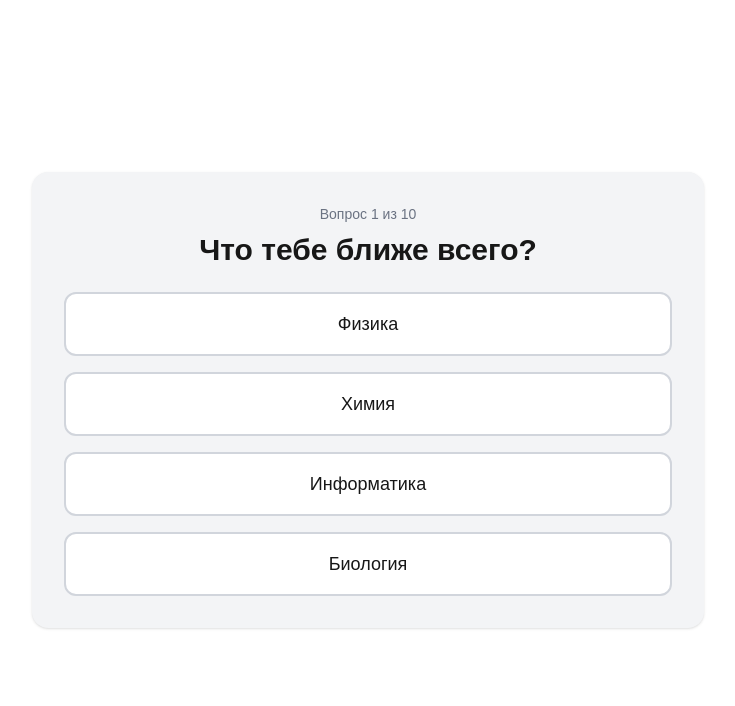
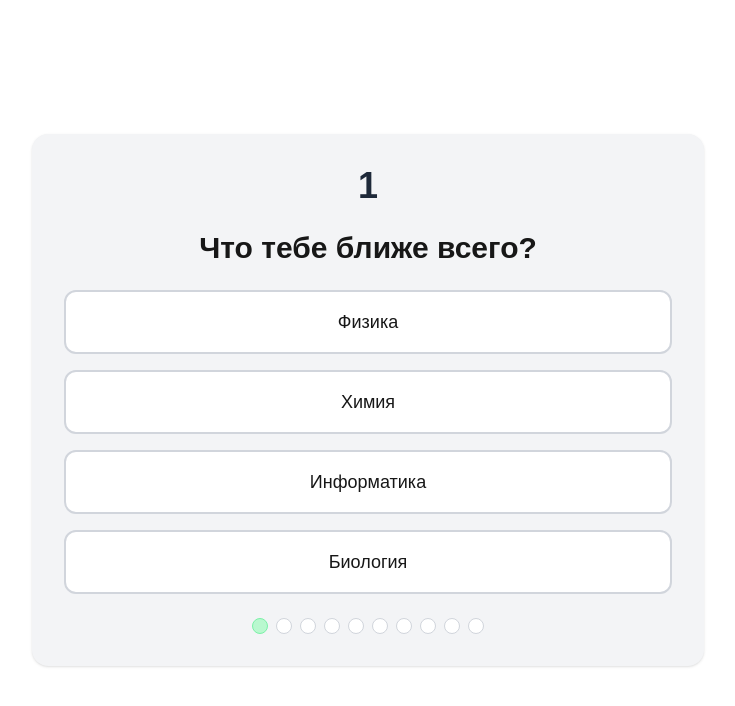
Before and after one commit to InANNWeTrust/graduate, a Next.js app: page / in a window 1280 px wide. Shown: the top 706 px of the page, without its empty margins (272-1007 px from the left). Built offline with nearby package versions, Linux system fonts and the light colour scheme.

Commit message:
✨ добавлен прогресс кружками и задержка перехода

```diff
--- a/src/app/page.tsx
+++ b/src/app/page.tsx
@@ -30,44 +30,27 @@ const rules = [
   { keyword: 'физика', direction: 'Ядерные физика и технологии' },
   { keyword: 'радиаци', direction: 'Ядерные физика и технологии' },
   { keyword: 'нейтрон', direction: 'Ядерные физика и технологии' },
-  { keyword: 'защитные оболочки', direction: 'Ядерные физика и технологии' },
   { keyword: 'реактор', direction: 'Ядерные реакторы и материалы' },
   { keyword: 'топливо', direction: 'Ядерные реакторы и материалы' },
-  { keyword: 'реакторный зал', direction: 'Ядерные реакторы и материалы' },
+  { keyword: 'уран', direction: 'Химическая технология материалов современной энергетики' },
   { keyword: 'реагент', direction: 'Химическая технология' },
   { keyword: 'вещество', direction: 'Химическая технология' },
-  { keyword: 'синтез', direction: 'Химическая технология' },
-  { keyword: 'переработка урана', direction: 'Химическая технология материалов современной энергетики' },
-  { keyword: 'энергетики', direction: 'Химическая технология материалов современной энергетики' },
-  { keyword: 'уран', direction: 'Химическая технология материалов современной энергетики' },
+  { keyword: 'биомедицина', direction: 'Биотехнические системы и технологии' },
   { keyword: 'организм', direction: 'Биотехнические системы и технологии' },
-  { keyword: 'здоровье', direction: 'Биотехнические системы и технологии' },
-  { keyword: 'биомедицина', direction: 'Биотехнические системы и технологии' },
-  { keyword: 'биосенсор', direction: 'Биотехнические системы и технологии' },
-  { keyword: 'живым существам', direction: 'Биотехнические системы и технологии' },
   { keyword: 'микроконтроллер', direction: 'Электроника и наноэлектроника' },
   { keyword: 'электроника', direction: 'Электроника и наноэлектроника' },
-  { keyword: 'схемами', direction: 'Электроника и наноэлектроника' },
   { keyword: 'физическая установка', direction: 'Электроника и автоматика физических установок' },
-  { keyword: 'сигнальные индикаторы', direction: 'Электроника и автоматика физических установок' },
   { keyword: 'автоматика', direction: 'Электроника и автоматика физических установок' },
   { keyword: 'контроль', direction: 'Инженерия неразрушающего контроля' },
   { keyword: 'дефекты', direction: 'Инженерия неразрушающего контроля' },
-  { keyword: 'диагностика', direction: 'Инженерия неразрушающего контроля' },
   { keyword: 'нано', direction: 'Наноинженерия' },
-  { keyword: 'наномир', direction: 'Наноинженерия' },
   { keyword: 'микроустройства', direction: 'Наноинженерия' },
   { keyword: 'математика', direction: 'Прикладные математика и физика' },
-  { keyword: 'аналитически', direction: 'Прикладные математика и физика' },
   { keyword: 'формула', direction: 'Прикладные математика и физика' },
   { keyword: 'информатика', direction: 'Информационные системы и технологии' },
   { keyword: 'данных', direction: 'Информационные системы и технологии' },
-  { keyword: 'цифровых решений', direction: 'Информационные системы и технологии' },
   { keyword: 'качество', direction: 'Управление качеством' },
-  { keyword: 'производстве', direction: 'Управление качеством' },
-  { keyword: 'надёжность', direction: 'Управление качеством' },
   { keyword: 'инновации', direction: 'Инноватика' },
-  { keyword: 'интерфейс', direction: 'Инноватика' },
   { keyword: 'цифровой двойник', direction: 'Инноватика' },
 ];
 
@@ -97,6 +80,8 @@ export default function QuizApp() {
   const handleAnswer = (answer: string) => {
     const newAnswers = [...answers, answer];
     setAnswers(newAnswers);
+
+    setTimeout(() => {
       if (step + 1 === questions.length) {
         const scores = getScores(newAnswers);
         const top3 = getTopDirections(scores);
@@ -105,6 +90,7 @@ export default function QuizApp() {
       } else {
         setStep(step + 1);
       }
+    }, 500); // задержка перед переходом
   };
 
   const restart = () => {
@@ -127,9 +113,7 @@ export default function QuizApp() {
               transition={{ duration: 0.4 }}
               className="bg-gray-100 p-8 rounded-2xl shadow text-center"
             >
-              <div className="text-sm text-gray-500 mb-2">
-                Вопрос {step + 1} из {questions.length}
-              </div>
+              <div className="text-4xl font-bold text-gray-800 mb-6">{step + 1}</div>
               <h2 className="text-2xl md:text-3xl font-semibold mb-6">{questions[step].q}</h2>
               <div className="grid gap-4">
                 {questions[step].options.map((opt, idx) => (
@@ -141,6 +125,16 @@ export default function QuizApp() {
                   >
                     {opt}
                   </motion.button>
+                ))}
+              </div>
+              <div className="flex justify-center gap-2 mt-6">
+                {questions.map((_, index) => (
+                  <div
+                    key={index}
+                    className={`w-4 h-4 rounded-full border transition-all duration-300 ${
+                      index <= step ? 'bg-green-200 border-green-300' : 'bg-white border-gray-300'
+                    }`}
+                  ></div>
                 ))}
               </div>
             </motion.div>
```
Lines whose indentation alone changed are shown as unchanged.
